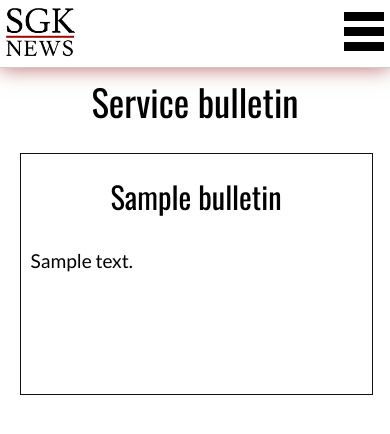
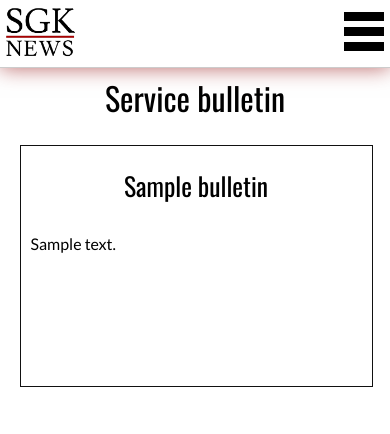
Before and after one commit to SKupisz/sgk-news, a PHP site: page /sgk-news/bulletin.php in a window 390 px wide. Shown: the top 434 px of the page. Run offline with PHP 8.4, Linux system fonts and the light colour scheme; tables that the repository leaves empty or names only in its code hold one stand-in row (values such as "Sample post"); data that the repository does not hold is empty; some libraries are stand-ins or nearby versions.

Commit message:
Bulletin RWD

```diff
--- a/bulletin.php
+++ b/bulletin.php
@@ -34,7 +34,8 @@ require_once "./src/bulletin/loadData.php";
                     <section class="content-container">
                         <div class="bull-container">
                             <header class="bull-header"><?php echo $row["title"];?></header>
-                            <div class="bull-desc"><?php echo $row["content"];?></div>
+                            <div class="bull-desc"><?php echo (strlen($row["content"]) < 200) ? $row["content"] : substr($row["content"],0,197)."...";?></div>
+                            <footer class="bull-date"><?php echo $row["publishingDate"];?></footer>
                         </div>
                     </section>
                 <?php
--- a/src/bulletin/css/main.css
+++ b/src/bulletin/css/main.css
@@ -21,7 +21,7 @@ body{
 }
 .content-container > .bull-container{
     width: calc(100% - 20px);
-    height: 210px;
+    height: 220px;
     border: 1px solid #111;
     padding: 10px;
     display: block;
@@ -42,3 +42,39 @@ body{
     font-size: 1.2em;
     font-family: 'Lato',sans-serif;
 }
+.bull-date{
+    margin-left: auto;
+    margin-right: 20px;
+    display: block;
+    padding-top: 7px;
+    font-size: 1.3em;
+    font-style: italic;
+}
+@media screen and (max-width: 508px){
+    .welcome-header{
+        font-size: 2em;
+    }
+    .content-container > .bull-container{
+        height: 210px;
+    }
+    .bull-header{
+        font-size: 1.6em;
+    }
+    .bull-desc{
+        font-size: 1em;
+    }
+    .bull-date{
+        font-size: 1.1em;
+    }
+}
+@media screen and (max-width: 348px){
+    .bull-header{
+        font-size: 1.45em;
+    }
+    .bull-desc{
+        font-size: 0.9em;
+    }
+    .bull-date{
+        font-size: 1em;
+    }
+}
--- a/src/bulletin/loadData.php
+++ b/src/bulletin/loadData.php
@@ -6,7 +6,7 @@ try{
     $connection = new PDO('mysql:host='.$host.';dbname='.$db_name,$db_user,$db_password,
     [PDO::ATTR_EMULATE_PREPARES => false,
     PDO::ATTR_ERRMODE => PDO::ERRMODE_EXCEPTION]);
-    $getTheBulletinContent = $connection->prepare("SELECT * FROM bulletins");
+    $getTheBulletinContent = $connection->prepare("SELECT * FROM bulletins ORDER BY publishingDate DESC");
     $getTheBulletinContent->execute();
     $howMany = $getTheBulletinContent->rowCount();
     $rows = array();
```
